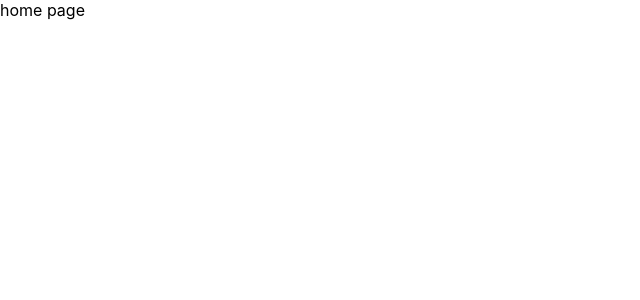
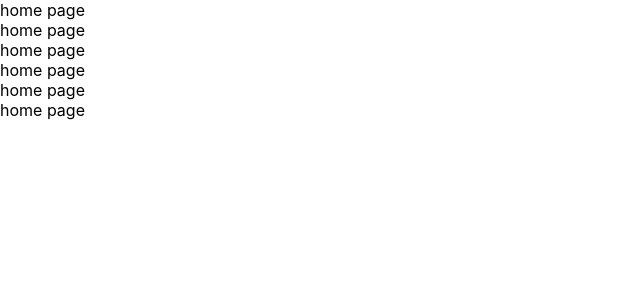
Before and after one commit to harzh307/Harsh_portfolio, a Next.js app: page / in a window 1280 px wide. Shown: the top 300 px of the page, without its empty margins (0-640 px from the left). Built offline with nearby package versions, Linux system fonts and the light colour scheme.

Commit message:
new branch

```diff
--- a/pages/index.tsx
+++ b/pages/index.tsx
@@ -6,6 +6,11 @@ export default function Home() {
   return (
     <>
       <div className="main">home page</div>
+      <div className="main">home page</div>
+      <div className="main">home page</div>
+      <div className="main">home page</div>
+      <div className="main">home page</div>
+      <div className="main">home page</div>
     </>
   );
 }
```
